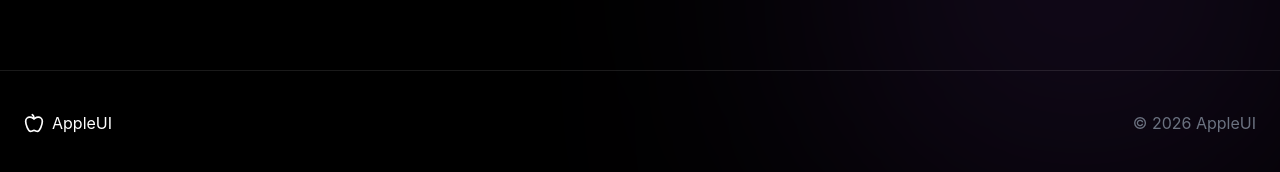
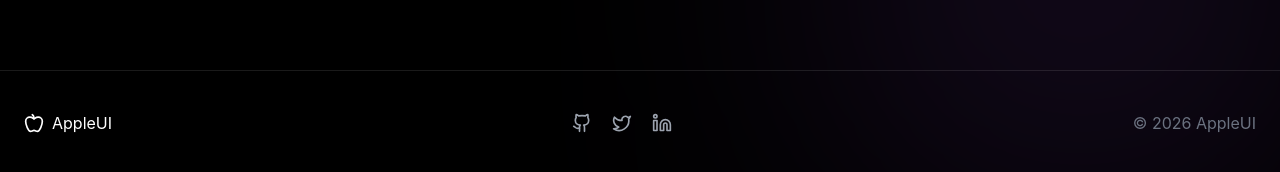
Before and after one commit to BurukalaManiReethika/apple-ui, a React (Vite) app: page / in a window 1280 px wide. Shown: the part 3450-3622 px from the top of the page. Built offline with nearby package versions, Linux system fonts and the light colour scheme.

Commit message:
Update Footer.jsx

```diff
--- a/src/components/Footer.jsx
+++ b/src/components/Footer.jsx
@@ -1,29 +1,37 @@
-import { Apple } from "lucide-react";
+import { Apple, Github, Twitter, Linkedin } from "lucide-react";
+
+const socials = [
+  { icon: Github, href: "https://github.com", label: "GitHub" },
+  { icon: Twitter, href: "https://twitter.com", label: "Twitter" },
+  { icon: Linkedin, href: "https://linkedin.com", label: "LinkedIn" },
+];
 
 export default function Footer() {
   return (
+    <footer className="border-t border-white/10 py-10">
+      <div className="max-w-7xl mx-auto px-6 flex flex-col md:flex-row justify-between items-center gap-6">
+        <a href="#home" className="flex items-center gap-2">
+          <Apple size={20} />
+          AppleUI
+        </a>
 
-<footer className="border-t border-white/10 py-10">
+        <div className="flex items-center gap-5">
+          {socials.map(({ icon: Icon, href, label }) => (
+            <a
+              key={label}
+              href={href}
+              target="_blank"
+              rel="noopener noreferrer"
+              aria-label={label}
+              className="text-gray-400 hover:text-white transition-colors"
+            >
+              <Icon size={20} />
+            </a>
+          ))}
+        </div>
 
-<div className="max-w-7xl mx-auto px-6 flex flex-col md:flex-row justify-between items-center">
-
-<div className="flex items-center gap-2">
-
-<Apple size={20}/>
-
-AppleUI
-
-</div>
-
-<p className="text-gray-500 mt-4 md:mt-0">
-
-© 2026 AppleUI
-
-</p>
-
-</div>
-
-</footer>
-
+        <p className="text-gray-500">© {new Date().getFullYear()} AppleUI</p>
+      </div>
+    </footer>
   );
 }
```
